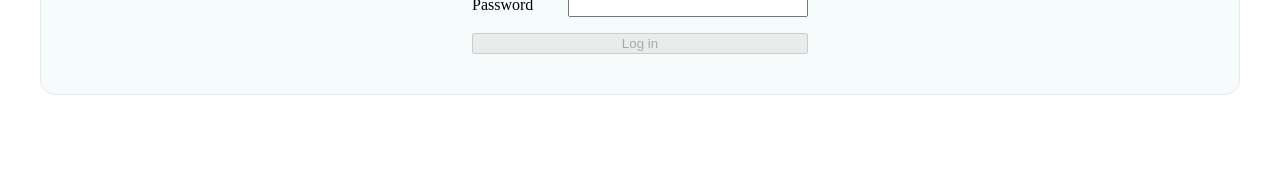
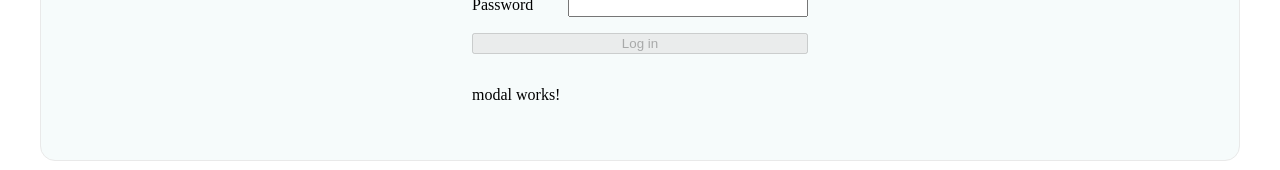
Before and after one commit to sean-xiao-zhao7/angular-directives-test, an Angular app: page /#/login in a window 1280 px wide. Shown: the part 203-373 px from the top of the page. Built offline with nearby package versions, Linux system fonts and the light colour scheme; what src would draw is missing.

Commit message:
Add app-modal

```diff
--- a/src/app/app.module.ts
+++ b/src/app/app.module.ts
@@ -24,6 +24,7 @@ import { MyInterceptorService } from './interceptors/my-interceptor.service';
 import { LoginComponent } from './components/auth/login/login.component';
 import { RegisterComponent } from './components/auth/register/register.component';
 import { AuthInterceptorService } from './interceptors/auth-interceptor.service';
+import { ModalComponent } from './components/ui/modal/modal.component';
 
 const routes: Routes = appRoutes;
 
@@ -44,6 +45,7 @@ const routes: Routes = appRoutes;
     FilterPipe,
     LoginComponent,
     RegisterComponent,
+    ModalComponent,
   ],
   imports: [
     BrowserModule,
--- a/src/app/components/auth/login/login.component.html
+++ b/src/app/components/auth/login/login.component.html
@@ -19,4 +19,5 @@
     />
   </div>
   <button [disabled]="loginForm.invalid" type="submit">Log in</button>
+  <app-modal></app-modal>
 </form>
--- /dev/null
+++ b/src/app/components/ui/modal/modal.component.html
@@ -0,0 +1 @@
+<p>modal works!</p>
--- /dev/null
+++ b/src/app/components/ui/modal/modal.component.ts
@@ -0,0 +1,15 @@
+import { Component, OnInit } from '@angular/core';
+
+@Component({
+  selector: 'app-modal',
+  templateUrl: './modal.component.html',
+  styleUrls: ['./modal.component.css']
+})
+export class ModalComponent implements OnInit {
+
+  constructor() { }
+
+  ngOnInit(): void {
+  }
+
+}
```
Also changed, not shown: src/app/components/ui/modal/modal.component.css (added), 1 other file (tests, documents, lock files or other folders).
